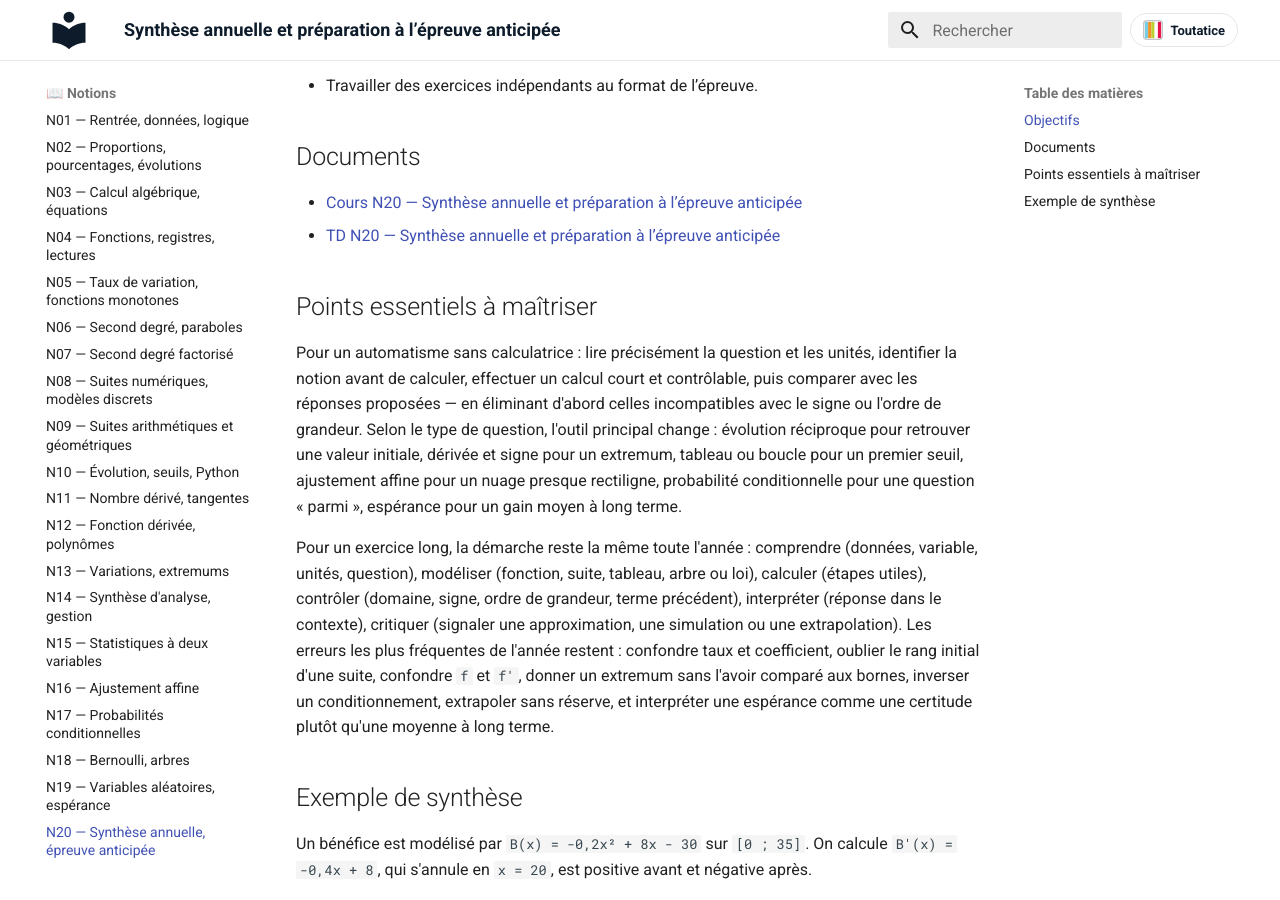
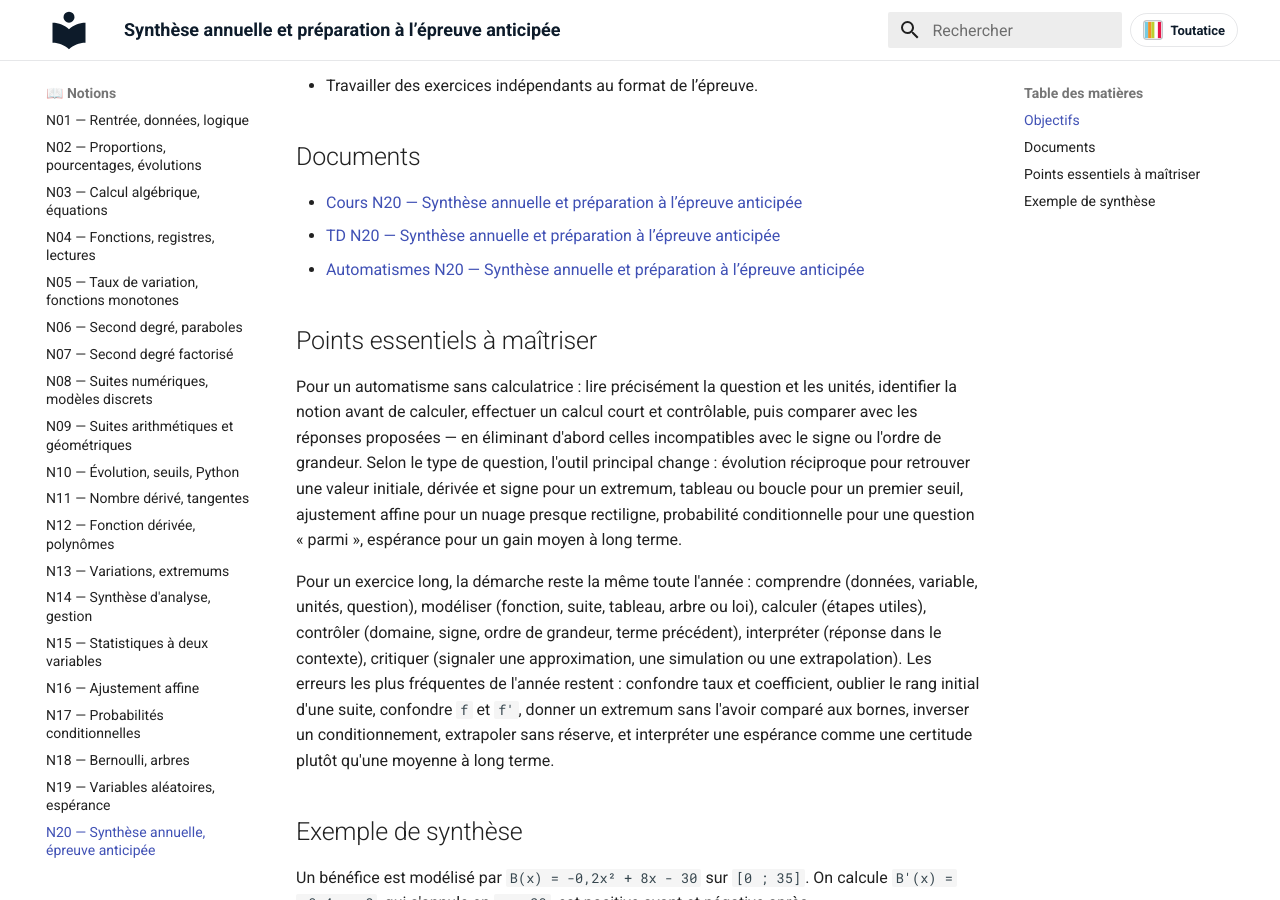
Before and after one commit to vnicolle56610/maths-1stmg, an MkDocs documentation site: the page built from docs/notions/N20-synthese-annuelle-epreuve.md, in a window 1280 px wide and 900 px high, scrolled down 565 px. Built offline with MkDocs 1.6.1 and Material for MkDocs 9.7.7, drawn with Linux system fonts in a browser that asks for light colours.

Commit message:
Publication automatique : 2 fichier(s) copié(s), 2 page(s) mise(s) à jour
Fichiers copiés :
  - docs/automatismes/AUTOMATISMES_N02_PROPORTIONS_POURCENTAGES_EVOLUTIONS.pdf
  - docs/cours/COURS_N02_PROPORTIONS_POURCENTAGES_EVOLUTIONS.pdf

Pages mises à jour :
  - docs/automatismes/index.md
  - docs/notions/N20-synthese-annuelle-epreuve.md

Autres fichiers :
  - publication_manifest.json

Généré par le protocole de publication (publier_ressources_site.py / publier_ressources_gui.py).

```diff
--- a/docs/notions/N20-synthese-annuelle-epreuve.md
+++ b/docs/notions/N20-synthese-annuelle-epreuve.md
@@ -24,6 +24,7 @@ La synthèse annuelle organise les révisions autour des automatismes et du form
 <!-- AUTO-DOCS:START -->
 - [Cours N20 — Synthèse annuelle et préparation à l’épreuve anticipée](../cours/COURS_N20_SYNTHESE_ANNUELLE_EPREUVE_ANTICIPEE.pdf)
 - [TD N20 — Synthèse annuelle et préparation à l’épreuve anticipée](../td/TD_N20_SYNTHESE_ANNUELLE_EPREUVE_ANTICIPEE.pdf)
+- [Automatismes N20 — Synthèse annuelle et préparation à l’épreuve anticipée](../automatismes/AUTOMATISMES_N20_SYNTHESE_ANNUELLE_PREPARATION_EPREUVE_ANTICIPEE.pdf)
 <!-- AUTO-DOCS:END -->
 
 ## Points essentiels à maîtriser
--- a/publication_manifest.json
+++ b/publication_manifest.json
@@ -216,6 +216,9 @@
       ],
       "td": [
         "TD_N20_SYNTHESE_ANNUELLE_EPREUVE_ANTICIPEE.pdf"
+      ],
+      "automatismes": [
+        "AUTOMATISMES_N20_SYNTHESE_ANNUELLE_PREPARATION_EPREUVE_ANTICIPEE.pdf"
       ]
     }
   }
```
Also changed, not shown: docs/automatismes/index.md (+1 -1 lines), 2 other files.
